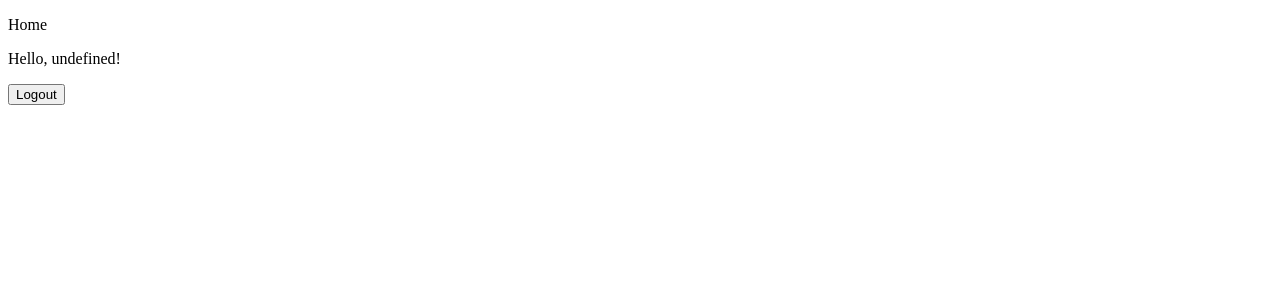
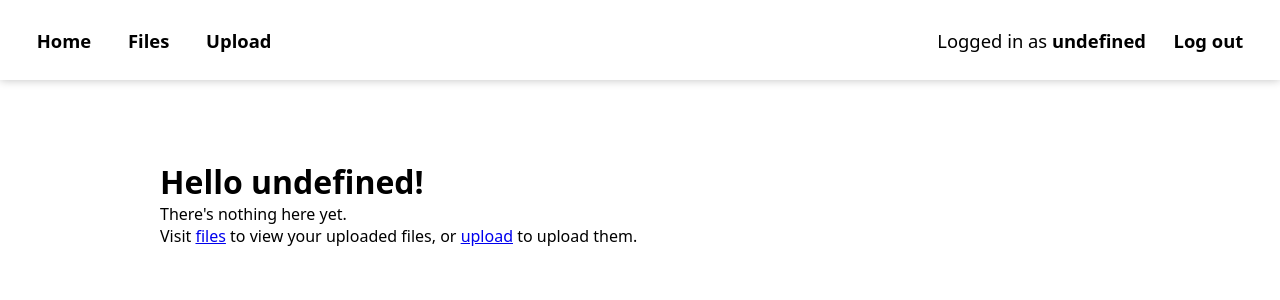
Before and after one commit to SokZKomucha/DStorage, a Svelte app in the folder client/: page / in a window 1280 px wide. Shown: the top 300 px of the page. Built offline with nearby package versions, Linux system fonts and the light colour scheme; no server answers.

Commit message:
Little work on the client-side.

```diff
--- a/client/src/App.svelte
+++ b/client/src/App.svelte
@@ -38,6 +38,4 @@
   }
 </script>
 
-<div class="wrapper">
-  <Router {routes} />
-</div>
+<Router {routes} />
--- /dev/null
+++ b/client/src/components/Header.svelte
@@ -0,0 +1,64 @@
+<script lang="ts">
+  import { config } from "../config";
+  import { authStore } from "../stores/authStore";
+
+  const logOut = async () => {
+    await fetch(config.baseUrl + "/api/auth/logout", { credentials: "include" })
+    authStore.set({ authenticated: false, data: null });
+    // Don't really need to await this
+  }
+</script>
+
+<header>
+  <ul class="routes">
+    <li><a href="#/">Home</a></li>
+    <li><a href="#/files">Files</a></li>
+    <li><a href="#/upload">Upload</a></li>
+  </ul>
+  <p>
+    <span class="username-wrapper">Logged in as <span class="username">{$authStore?.data?.username}</span></span>
+    <!-- svelte-ignore a11y-click-events-have-key-events -->
+    <!-- svelte-ignore a11y-no-static-element-interactions -->
+    <span class="logout" on:click={logOut}>Log out</span>
+  </p>
+</header>
+
+<style>
+  header {
+    padding-inline: 2em;
+    padding-block: 1.5em;
+    display: flex;
+    justify-content: space-between;
+    font-size: 1.15em;
+
+    box-shadow: 0 0 0.5em 0 rgb(0, 0, 0, 0.25);
+  }
+
+  .routes {
+    display: flex;
+    gap: 2em;
+    list-style-type: none;
+  }
+
+  .routes > li > a {
+    color: black;
+    text-decoration: none;
+    font-weight: bold;
+  }
+
+  p {
+    display: flex;
+    gap: 1.5em;
+  }
+
+  .username {
+    font-weight: bold;
+  }
+
+  .logout {
+    background: none;
+    border: none;
+    cursor: pointer;
+    font-weight: bold;
+  }
+</style>
--- a/client/src/routes/Files.svelte
+++ b/client/src/routes/Files.svelte
@@ -1,7 +1,13 @@
 <script lang="ts">
-
+  import Header from "../components/Header.svelte";
 </script>
 
-<div>
-  Files (file list)
+<div class="route-wrapper">
+
+  <Header />
+
+  <main>
+    Files (file list)
+  </main>
+
 </div>
--- a/client/src/routes/Home.svelte
+++ b/client/src/routes/Home.svelte
@@ -1,15 +1,35 @@
 <script lang="ts">
+  import "./../styles/base.css";
   import { config } from "../config";
   import { authStore } from "../stores/authStore";
+  import Header from "../components/Header.svelte";
 
 
 </script>
 
-<div>
-  <p>Home</p>
-  <p>Hello, {$authStore?.data?.username}!</p>
-  <button on:click={() => {
-    fetch(config.baseUrl + "/api/auth/logout", { credentials: "include" })
-      .then(() => authStore.set({ authenticated: false, data: null }));
-  }}>Logout</button>
+<div class="route-wrapper">
+
+  <Header />
+
+  <main>
+    <p class="username">Hello {$authStore?.data?.username}!</p>
+    <p>There's nothing here yet.</p>
+    <p> Visit <a href="#/files">files</a> to view your uploaded files, or <a href="#/upload">upload</a> to upload them.</p>
+  </main>
+
 </div>
+
+<style>
+  main {
+    flex: 1;
+    padding-block: 5em;
+    padding-inline: 10em;
+    display: flex;
+    flex-direction: column;
+  }
+
+  .username {
+    font-size: 2em;
+    font-weight: 600;
+  }
+</style>
--- a/client/src/routes/Upload.svelte
+++ b/client/src/routes/Upload.svelte
@@ -1,7 +1,13 @@
 <script lang="ts">
-
+  import Header from "../components/Header.svelte";
 </script>
 
-<div>
-  Upload
+<div class="route-wrapper">
+
+  <Header />
+
+  <main>
+    Upload
+  </main>
+
 </div>
--- /dev/null
+++ b/client/src/styles/base.css
@@ -0,0 +1,15 @@
+* {
+  box-sizing: border-box;
+  outline: 0;
+  padding: 0;
+  margin: 0;
+
+  font-family: system-ui;
+  font-weight: 500;
+}
+
+.route-wrapper {
+  min-height: 100vh;
+  display: flex;
+  flex-direction: column;
+}
```
Also changed, not shown: 1 other file (tests, documents, lock files or other folders).
